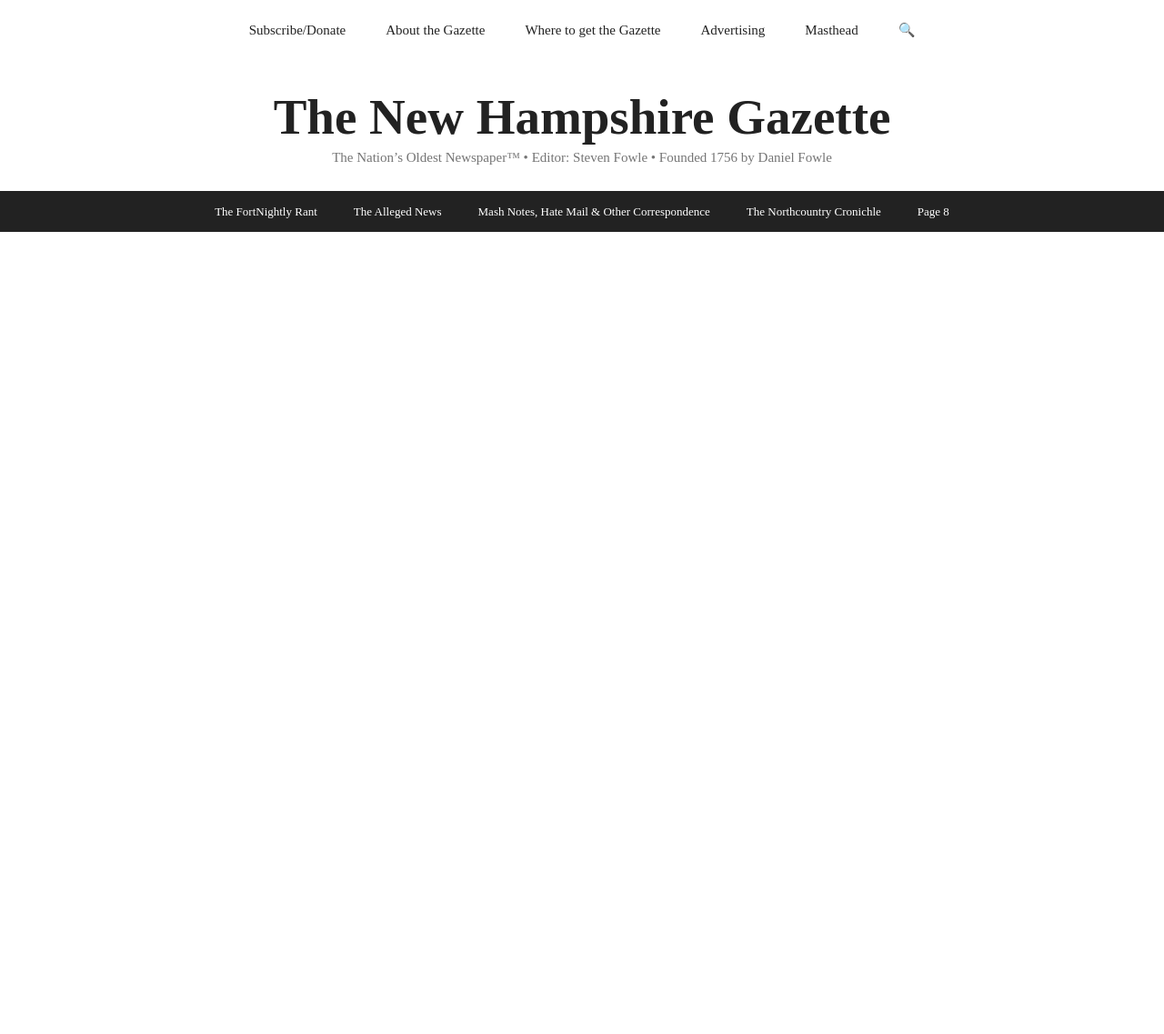
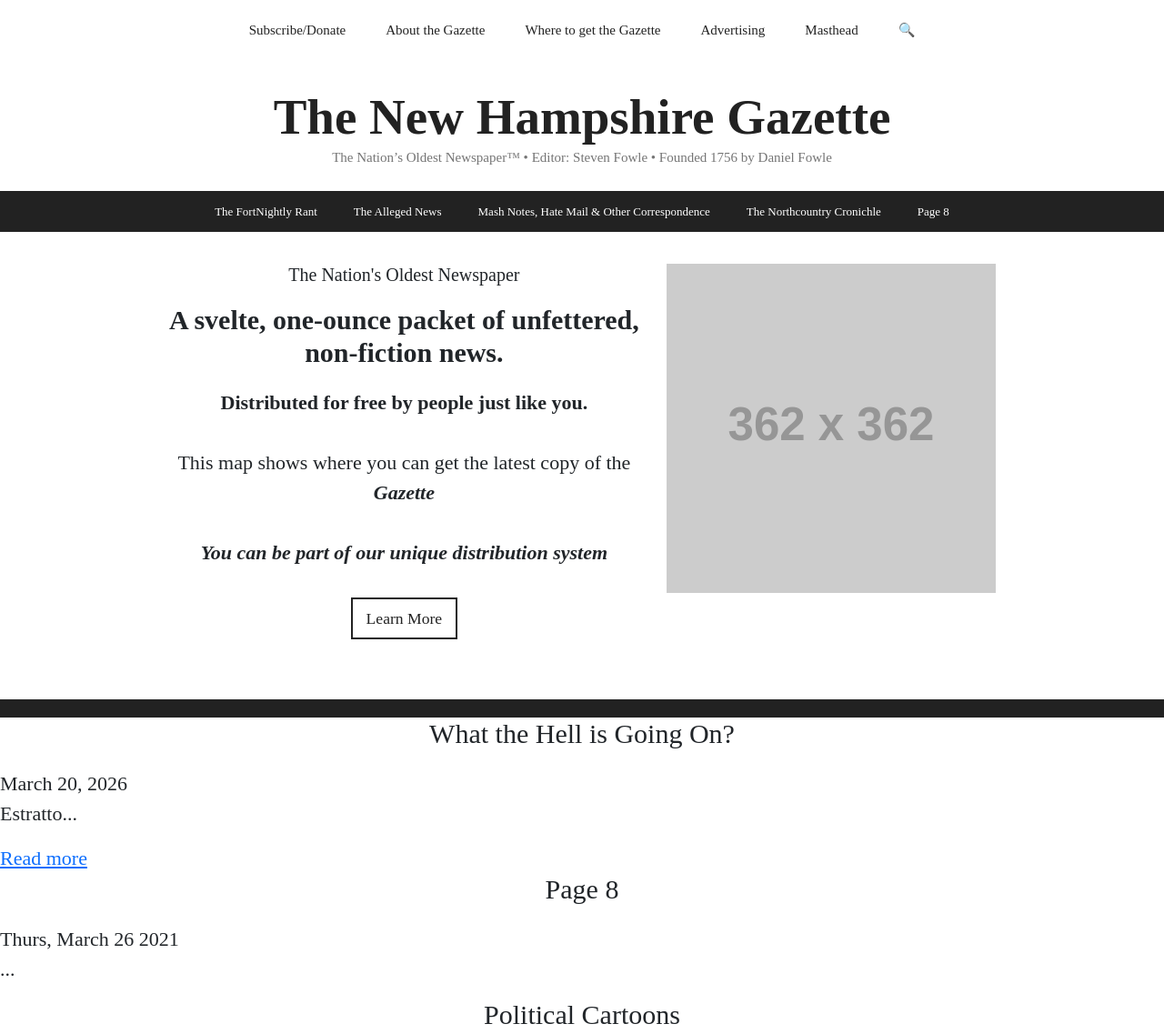
Before and after one commit to NiccoPicchi/frontendPicchi, a plain HTML site: page index.html in a window 1280 px wide. Shown: the top 1137 px of the page at 91% size. Before the commit the page ends 800 px from the top, so only its background shows below. Drawn offline with nearby package versions, Linux system fonts and the light colour scheme; placeholder pictures from the web are drawn by us.

Commit message:
first-section

```diff
--- a/index.html
+++ b/index.html
@@ -52,5 +52,87 @@
         </div>
     </div>
 </nav>
+
+<div class="site-content">
+    <main class="site-main">
+        <div class="container justify-content-center align-items-center first-section-container w-100">
+            <section class="first-section">
+                <div class="row">
+                    <div class="col-12 col-md-7 first-section-first-column">
+                        <h3> The Nation's Oldest Newspaper</h3>
+                        <h2>
+                            <strong>A svelte, one-ounce packet of unfettered, non-fiction news.</strong>
+                        </h2>
+                        <p>
+                            <strong>Distributed for free by people just like you.</strong>
+                        </p>
+                        <p>
+                            This map shows where you can get the latest copy of the <strong><em>Gazette</em></strong>
+                        </p>
+                        <p>
+                            <strong><em>You can be part of our unique distribution system</em></strong>
+                        </p>
+                        <p>
+                            <button class="button first-section-button bg-transparent">Learn More</button>
+                        </p>
+                    </div>
+                    <div class="col-12 col-md-5 first-section-second-column">
+                        <img decoding="async" class="image align-center " src="https://placehold.co/362" alt="" width="362" height="362" sizes="(max-width: 400px) 100vw, 400px">
+                    </div>
+                </div>
+            </section>
+        </div>
+        <div class="separator w-100"></div>
+    </main>
+</div>
+
+
+
+
+
+
+
+
+
+
+
+
+
+
+<main>
+    <article>
+        <header>
+            <h2>What the Hell is Going On?</h2>
+            <time datetime="2026-03-20">March 20, 2026</time>
+        </header>
+        <p>Estratto...</p>
+        <a href="#">Read more</a>
+    </article>
+
+    <!-- altri articoli -->
+</main>
+
+<section class="page8">
+    <h2>Page 8</h2>
+    <article>
+        <time>Thurs, March 26 2021</time>
+        <p>...</p>
+    </article>
+</section>
+
+<aside class="cartoons">
+    <h2>Political Cartoons</h2>
+    <a href="#">Visit the Gallery</a>
+</aside>
+
+<footer>
+    <address>
+        The New Hampshire Gazette<br>
+        PO Box 756<br>
+        Portsmouth, NH 03802
+    </address>
+</footer>
+<script type="text/javascript" src="js/jquery-1.11.3.min.js"></script>
+<script type="text/javascript" src="js/bootstrap.js"></script>
 </body>
 </html>
--- a/styles.css
+++ b/styles.css
@@ -153,6 +153,77 @@
     }
 }
 
+/*FIRST SECTION*/
+.first-section{
+    text-align: center;
+}
+
+.first-section-container{
+    padding-top: 35px;
+    padding-left: 35px;
+    padding-right: 35px;
+    max-width: 985px;
+    margin-left: auto;
+    margin-right: auto;
+}
+
+.first-section-first-column{
+    text-align: center;
+    padding: 0 10px 0 10px;
+    margin-bottom: 1.5em;
+    word-wrap: break-word;
+
+}
+
+.first-section-second-column{
+    text-align: center;
+    padding: 0 10px 0 10px;
+    margin-bottom: 1.5em;
+}
+
+h3{
+    text-align: center;
+    font-size: 20px;
+    margin-bottom: 20px;
+    line-height: 1.2em;
+    font-weight: 400;
+    text-transform: none;
+    font-family: inherit;
+    font-style: inherit;
+}
+
+h2{
+    text-align: center;
+    font-size: 30px;
+    margin-bottom: 20px;
+    line-height: 1.2em;
+    text-transform: none;
+    font-family: inherit;
+    font-style: inherit;
+}
+
+.first-section-first-column p{
+    text-align: center;
+    margin-bottom: 1.5em;
+    word-wrap: break-word;
+}
+
+.first-section-button{
+    display: inline-block;
+    padding: 8px 15px;
+    border: 2px solid #222;
+    color: #222;
+    font-size: 0.8em;
+    text-decoration: none;
+}
+
+/*FIRST SECTION*/
+.separator{
+    background-color: #222222;
+    height: 20px;
+    width: 100%;
+}
+
 
 
 
@@ -161,3 +232,10 @@
     font-family: "Playfair Display", serif;
     font-size: 22px;
 }
+
+strong{
+    font-weight: 700;
+}
+em{
+    font-style: italic;
+}
```
